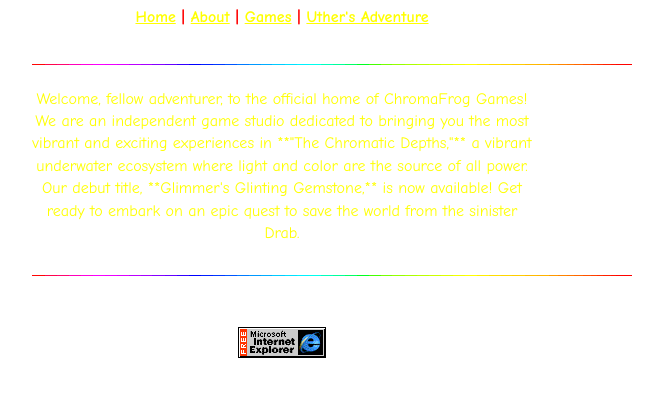
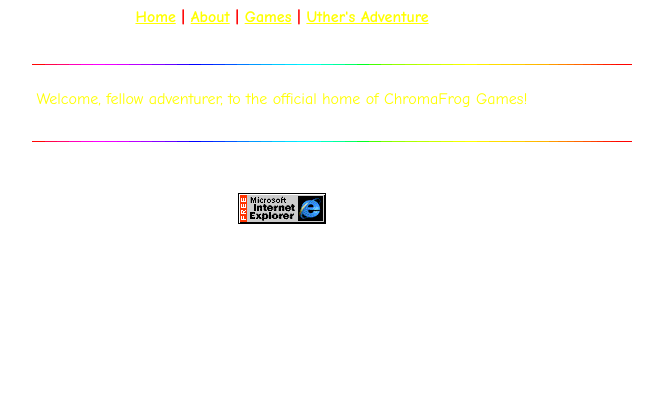
Before and after one commit to LEPHROGFISH/ChromaFrogGames, a plain HTML site: page index.html in a window 1280 px wide. Shown: the part 350-746 px from the top of the page, without its empty margins (358-1021 px from the left). Drawn offline with Linux system fonts and the light colour scheme.

Commit message:
Update index.html

```diff
--- a/index.html
+++ b/index.html
@@ -18,9 +18,7 @@
         </div>
         <img src="imgs/RainbowLine.gif">
         <div class="contents">
-            <p>Welcome, fellow adventurer, to the official home of ChromaFrog Games! We are an independent game studio dedicated to bringing you the most vibrant and exciting experiences in **"The Chromatic Depths,"** a vibrant underwater ecosystem where light and color are the source of all power.
-
-Our debut title, **Glimmer's Glinting Gemstone,** is now available! Get ready to embark on an epic quest to save the world from the sinister Drab.</p>
+            <p>Welcome, fellow adventurer, to the official home of ChromaFrog Games!</p>
         </div>
         <footer id="footer">
             <img src="imgs/RainbowLine.gif">
```
